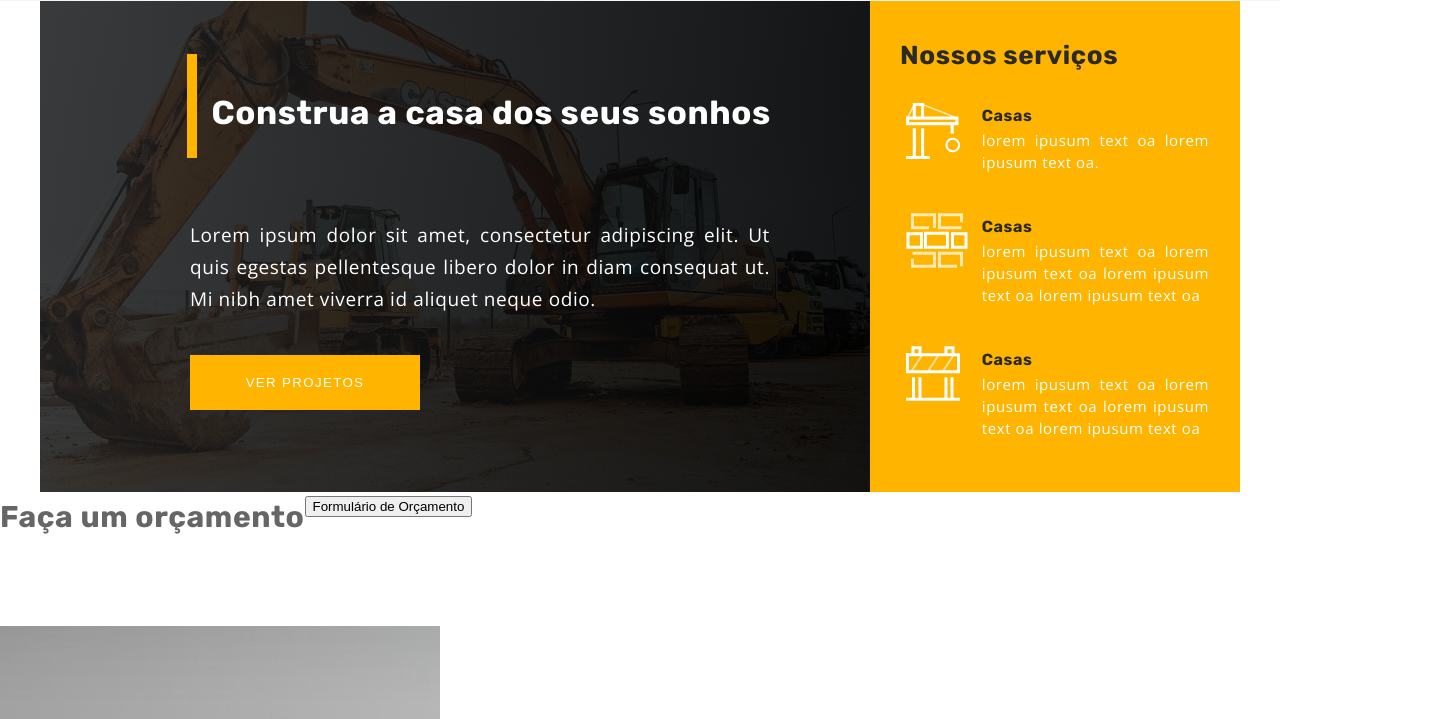
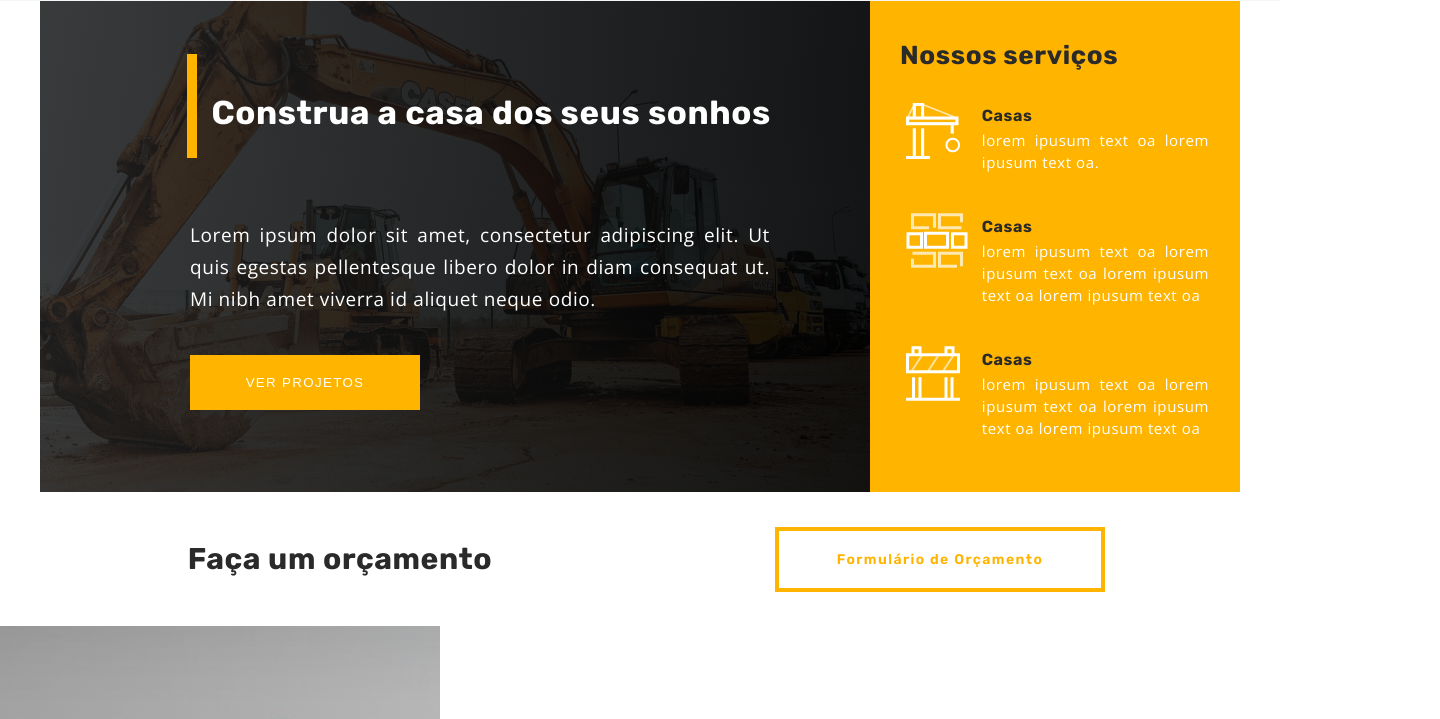
Before and after one commit to darkila26/amorim-website, a plain HTML site: page index.html in a window 1280 px wide. Shown: the part 71-790 px from the top of the page, 1440 px wide, since content can reach past the window. Drawn offline with nearby package versions, Linux system fonts and the light colour scheme.

Commit message:
added main quote section

```diff
--- a/index.html
+++ b/index.html
@@ -84,12 +84,14 @@
     </div>
 
 <!-- get a quote section -->
+    <div class="wrapper">
         <div class="main-quote">
             <div class="main-quote-text">
                 <h1>Faça um orçamento</h1>
             </div>
             <div class="main-quote-button">
                 <button type="button">Formulário de Orçamento</button>
+            </div>
         </div>
     </div>
     <!-- div for content -->
@@ -100,7 +102,7 @@
             <div class="main-content-right">
                 texto
             </div>
-
+        </div>
     </div>
 
     <script src="main.js"></script>
--- a/style.css
+++ b/style.css
@@ -7,19 +7,12 @@
 
 body {
 
-    /* construction/Text */
-
     font-family: 'Open Sans';
     font-style: normal;
     font-weight: 400;
     font-size: 15px;
     line-height: 27px;
-    /* or 180% */
-
     letter-spacing: 0.04em;
-
-    /* construction/gray */
-
     color: #666666;
 }
 
@@ -222,8 +215,12 @@ transform: rotate(-90deg);
 /* get a quote section */
 .main-quote {
     display: flex;
-    width: 1440px;
     height: 134px;
+    align-items: center;
+    text-align: center;
+    justify-content: space-between;
+    flex: auto;
+    background: #FFFFFF;
 
 }
 
@@ -233,4 +230,25 @@ transform: rotate(-90deg);
     font-weight: 700;
     font-size: 15px;
     line-height: 50px;
+    flex: 1;
+    justify-content: center;
+    color: #2A2A2A;
 }
+
+.main-quote-button {
+    flex: 1;
+}
+
+.main-quote-button button {
+    width: 330px;
+    height: 65px;
+    border: 4px #FFB400 solid;
+    background-color: #FFFFFF;
+    color: #FFB400;
+    font-family: 'Rubik';
+    font-style: normal;
+    font-weight: 600;
+    font-size: 14px;
+    line-height: 17px;
+    letter-spacing: 0.1em;
+}
```
Lines whose indentation alone changed are shown as unchanged.
